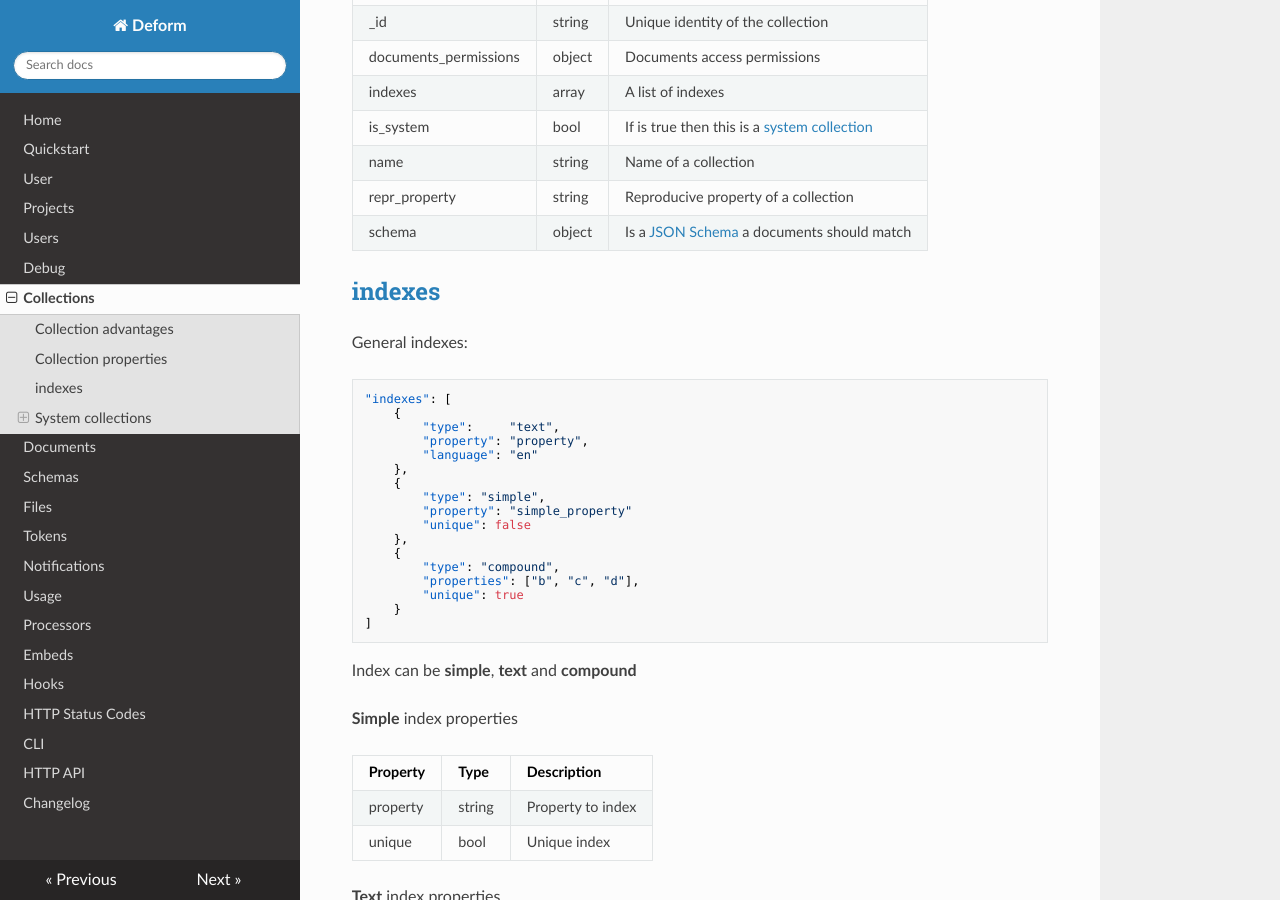
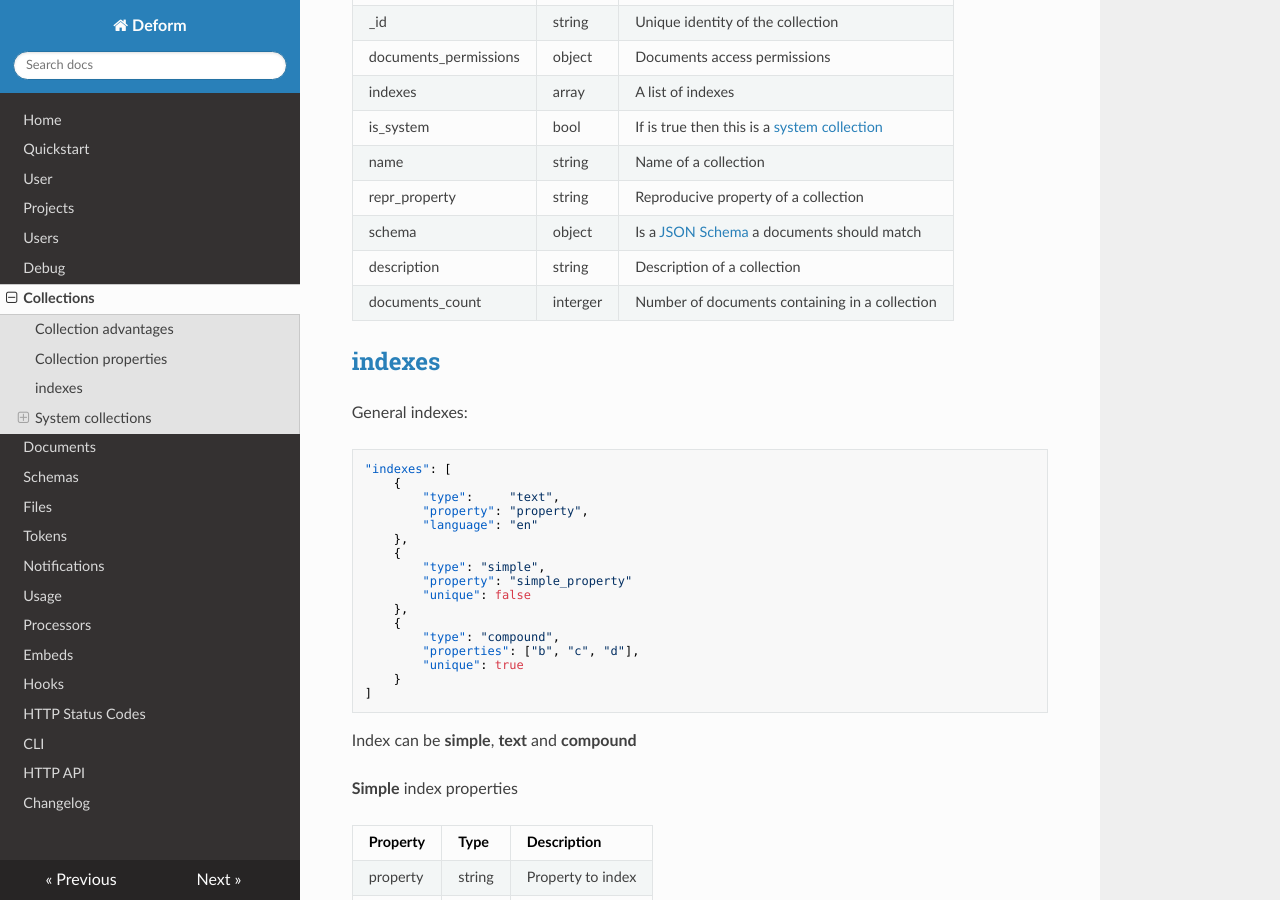
Before and after one commit to deformio/docs, an MkDocs documentation site: the page built from docs/collections.md, in a window 1280 px wide and 900 px high, scrolled down 760 px. Built offline with MkDocs 1.6.1, drawn with Linux system fonts in a browser that asks for light colours; nearby versions of some CDN libraries; old or Windows-style settings are respelled for this version of MkDocs.

```diff
--- a/docs/collections.md
+++ b/docs/collections.md
@@ -39,6 +39,8 @@ is\_system             | bool          | If is true then this is a [system colle
 name                   | string        | Name of a collection
 repr_property          | string        | Reproducive property of a collection
 schema                 | object        | Is a [JSON Schema](/schemas/) a documents should match
+description            | string        | Description of a collection
+documents_count        | interger      | Number of documents containing in a collection
 
 
 ## indexes
```
Also changed, not shown: docs/changelog.md (+5 -1 lines).
